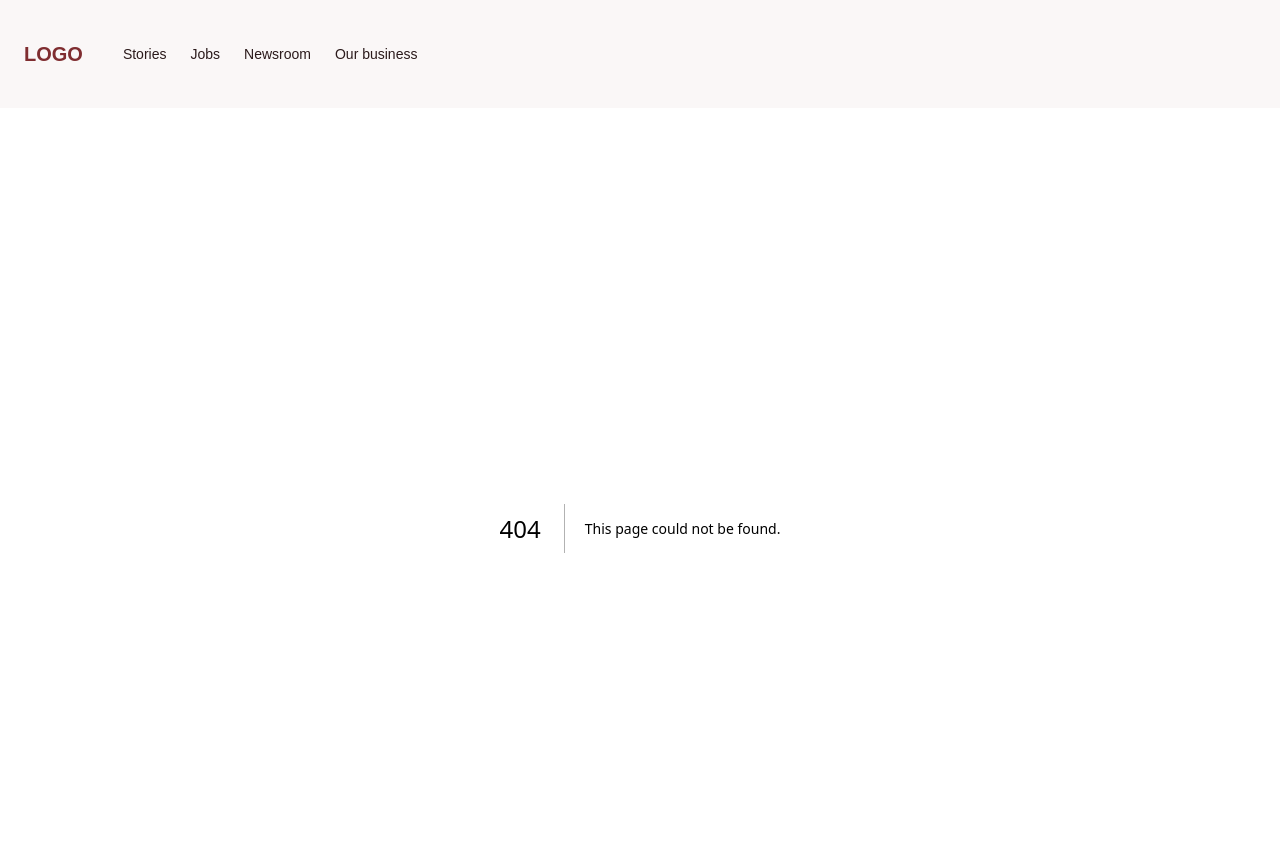
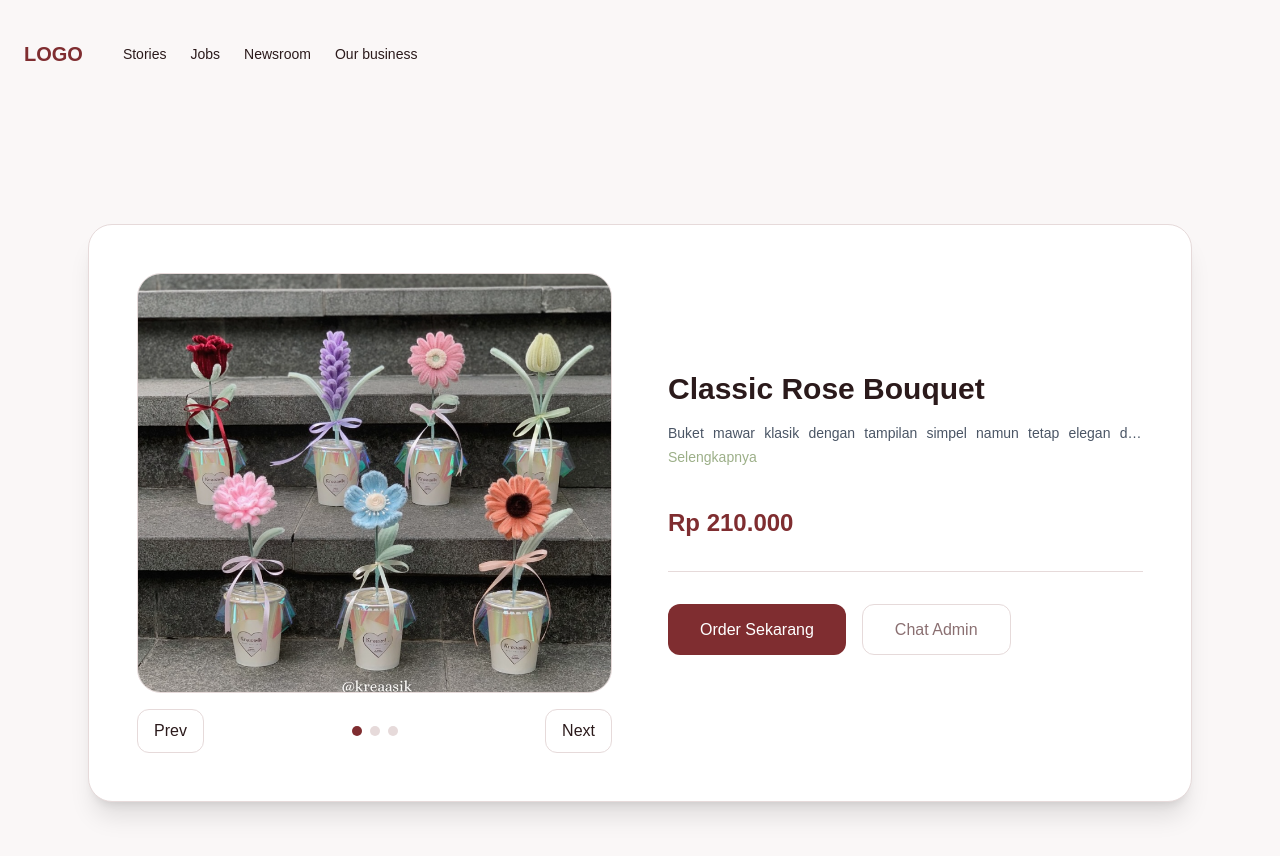
Before and after one commit to raihankamaludin/kreasik-site, a Next.js app: page /products/classic-rose-bouquet in a window 1280 px wide. Before the commit this address had no page. Shown: the top 856 px of the page. Built offline with nearby package versions, Linux system fonts and the light colour scheme.

Commit message:
membuat route product dan membuat product detail

```diff
--- /dev/null
+++ b/src/app/data/Product.js
@@ -0,0 +1,74 @@
+export const products = [
+  {
+    slug: "rose-elegant",
+    name: "Rose Elegant Bouquet",
+    price: 250000,
+    images: [
+      "/produk/Screenshot (268).png",
+      "/produk/product-1.png",
+      "/produk/Screenshot (268).png",
+    ],
+    description:
+      "Buket mawar merah premium dengan desain elegan dan romantis. Cocok untuk anniversary atau hadiah spesial.",
+  },
+  {
+    slug: "rose-deluxe-red",
+    name: "Deluxe Red Rose",
+    price: 320000,
+    images: [
+      "/produk/Screenshot (268).png",
+      "/produk/product-1.png",
+      "/produk/Screenshot (268).png",
+    ],
+    description:
+      "Rangkaian mawar merah dengan wrapping eksklusif dan sentuhan pita premium. Dirancang khusus untuk momen romantis seperti anniversary, lamaran, atau valentine agar terlihat lebih mewah dan berkesan.",
+  },
+  {
+    slug: "romantic-bloom",
+    name: "Romantic Bloom Bouquet",
+    price: 275000,
+    images: [
+      "/produk/Screenshot (268).png",
+      "/produk/product-1.png",
+      "/produk/Screenshot (268).png",
+    ],
+    description:
+      "Buket bunga dengan nuansa romantis dan warna yang hangat.",
+  },
+  {
+    slug: "sweet-pink-rose",
+    name: "Sweet Pink Rose",
+    price: 240000,
+    images: [
+      "/produk/Screenshot (268).png",
+      "/produk/product-1.png",
+      "/produk/Screenshot (268).png",
+    ],
+    description:
+      "Mawar pink dengan desain minimalis dan elegan. Cocok untuk hadiah ulang tahun, wisuda, atau sebagai bentuk apresiasi kepada orang tersayang.",
+  },
+  {
+    slug: "luxury-flower-box",
+    name: "Luxury Flower Box",
+    price: 350000,
+    images: [
+      "/produk/Screenshot (268).png",
+      "/produk/product-1.png",
+      "/produk/Screenshot (268).png",
+    ],
+    description:
+      "Flower box premium dengan kombinasi bunga pilihan berkualitas tinggi dan box eksklusif yang memberikan kesan mewah dan elegan.",
+  },
+  {
+    slug: "classic-rose-bouquet",
+    name: "Classic Rose Bouquet",
+    price: 210000,
+    images: [
+      "/produk/Screenshot (268).png",
+      "/produk/product-1.png",
+      "/produk/Screenshot (268).png",
+    ],
+    description:
+      "Buket mawar klasik dengan tampilan simpel namun tetap elegan dan memikat.",
+  },
+];
--- /dev/null
+++ b/src/app/products/[slug]/page.jsx
@@ -0,0 +1,61 @@
+import { products } from "@/app/data/Product";
+import { notFound } from "next/navigation";
+import ProductCarousel from "@/components/layout/sections/ProductCarousel";
+import ReadMore from "@/components/layout/sections/ReadMore";
+
+export default async function ProductDetail({ params }) {
+  const { slug } = await params; // Next.js 16 wajib await
+
+  const product = products.find(
+    (item) => item.slug === slug
+  );
+
+  if (!product) notFound();
+
+  return (
+    <section className="max-w-6xl mx-auto px-6 py-24">
+      {/* Parent Card */}
+      <div className="bg-surface border border-border rounded-3xl shadow-xl p-8 md:p-12">
+        <div className="grid md:grid-cols-2 gap-14 items-center">
+
+          {/* Left: Carousel */}
+          <ProductCarousel
+            images={product.images}
+            alt={product.name}
+          />
+
+          {/* Right: Content */}
+          <div>
+            <h1 className="text-3xl font-semibold text-foreground">
+              {product.name}
+            </h1>
+
+            {/* Description with ReadMore */}
+            <div className="mt-4">
+              <ReadMore text={product.description} />
+            </div>
+
+            {/* Price */}
+            <p className="mt-6 text-2xl font-semibold text-primary">
+              Rp {product.price.toLocaleString("id-ID")}
+            </p>
+
+            <div className="my-8 h-px bg-border" />
+
+            {/* CTA Buttons */}
+            <div className="flex flex-wrap gap-4">
+              <button className="bg-primary text-white px-8 py-3 rounded-xl hover:bg-primary-hover transition">
+                Order Sekarang
+              </button>
+
+              <button className="border border-border px-8 py-3 rounded-xl text-text-muted hover:bg-surface transition">
+                Chat Admin
+              </button>
+            </div>
+          </div>
+
+        </div>
+      </div>
+    </section>
+  );
+}
--- /dev/null
+++ b/src/app/products/page.jsx
@@ -0,0 +1,62 @@
+import Link from "next/link";
+import Image from "next/image";
+import { products } from "@/app/data/Product";
+
+export default function ProductsPage() {
+  return (
+    <section className="max-w-7xl mx-auto px-6 py-20">
+      {/* Header */}
+      <div className="text-center mb-14">
+        <h1 className="text-4xl font-semibold text-foreground">
+          Our Flower Collection
+        </h1>
+        <p className="mt-3 text-text-muted">
+          Buket bunga elegan untuk setiap momen spesial
+        </p>
+      </div>
+
+      {/* Grid */}
+      <div className="grid gap-8 sm:grid-cols-2 lg:grid-cols-3">
+        {products.map((product) => (
+          <Link
+            key={product.slug}
+            href={`/products/${product.slug}`}
+            className="group bg-surface border border-border rounded-3xl overflow-hidden transition hover:shadow-xl"
+          >
+            {/* Image */}
+            <div className="relative h-72 w-full">
+              <Image
+                src={product.images[0]}
+                alt={product.name}
+                fill
+                className="object-cover transition-transform duration-500 group-hover:scale-105"
+                sizes="(max-width:768px) 100vw, 33vw"
+              />
+            </div>
+
+            {/* Content */}
+            <div className="p-6">
+              <h3 className="text-lg font-semibold text-foreground">
+                {product.name}
+              </h3>
+
+              <p className="mt-1 text-sm text-text-muted line-clamp-2">
+                {product.description}
+              </p>
+
+              <div className="mt-5 flex items-center justify-between">
+                <span className="text-primary font-medium">
+                  Rp {product.price.toLocaleString("id-ID")}
+                </span>
+
+                <span className="text-sm text-primary group-hover:underline">
+                  View Detail →
+                </span>
+              </div>
+            </div>
+          </Link>
+        ))}
+      </div>
+    </section>
+  );
+}
--- /dev/null
+++ b/src/components/layout/sections/ProductCarousel.jsx
@@ -0,0 +1,64 @@
+"use client";
+
+import { useState } from "react";
+import Image from "next/image";
+
+export default function ProductCarousel({ images, alt }) {
+  const [current, setCurrent] = useState(0);
+
+  const prev = () => {
+    setCurrent((prev) =>
+      prev === 0 ? images.length - 1 : prev - 1
+    );
+  };
+
+  const next = () => {
+    setCurrent((prev) =>
+      prev === images.length - 1 ? 0 : prev + 1
+    );
+  };
+
+  return (
+    <div className="w-full">
+      <div className="relative h-105 w-full overflow-hidden rounded-3xl border border-border bg-surface">
+        <Image
+          src={images[current]}
+          alt={alt}
+          fill
+          priority
+          className="object-cover transition-all duration-500 ease-in-out"
+        />
+      </div>
+
+      {/* Controls */}
+      <div className="mt-4 flex items-center justify-between">
+        <button
+          onClick={prev}
+          className="px-4 py-2 rounded-xl border border-border hover:bg-surface transition"
+        >
+          Prev
+        </button>
+
+        {/* Dots */}
+        <div className="flex gap-2">
+          {images.map((_, i) => (
+            <button
+              key={i}
+              onClick={() => setCurrent(i)}
+              className={`h-2.5 w-2.5 rounded-full transition ${
+                i === current ? "bg-primary" : "bg-border"
+              }`}
+            />
+          ))}
+        </div>
+
+        <button
+          onClick={next}
+          className="px-4 py-2 rounded-xl border border-border hover:bg-surface transition"
+        >
+          Next
+        </button>
+      </div>
+    </div>
+  );
+}
--- a/src/components/layout/sections/Products.jsx
+++ b/src/components/layout/sections/Products.jsx
@@ -1,7 +1,7 @@
 "use client";
 import { useState } from "react";
 import Image from "next/image";
-import { products } from "@/app/data/products";
+import { products } from "@/app/data/FeaturedProduct";
 import ReadMore from "@/components/layout/sections/ReadMore";
 
 export default function Products() {
```
Also changed, not shown: public/produk/product-1.png (added), src/app/data/FeaturedProduct.jsx (renamed from src/app/data/products.jsx).
